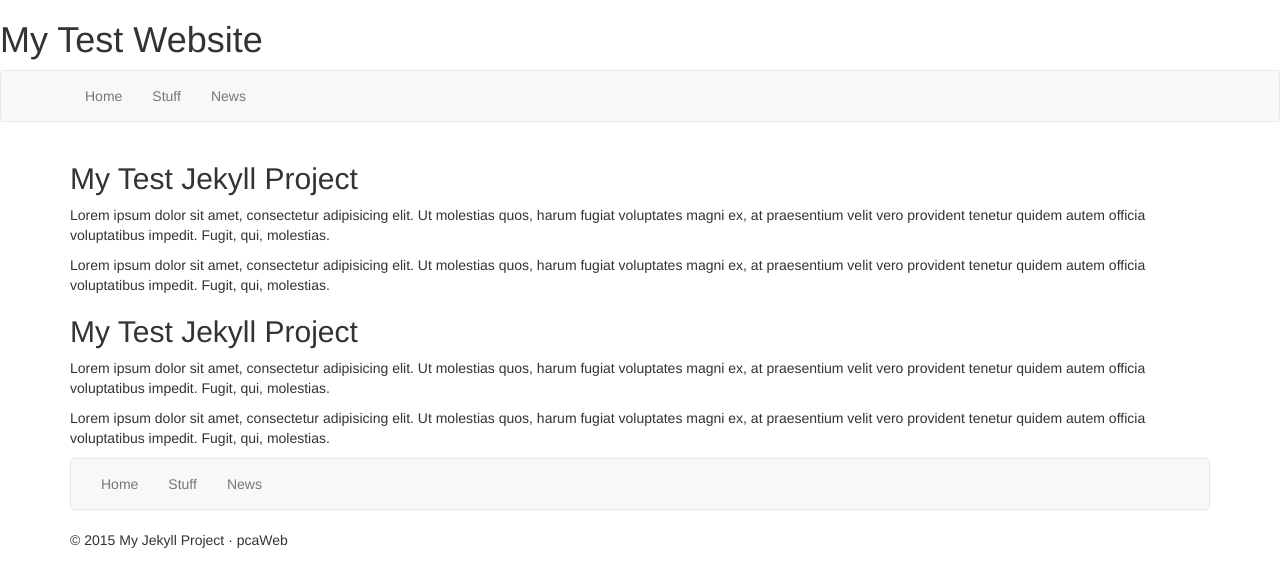
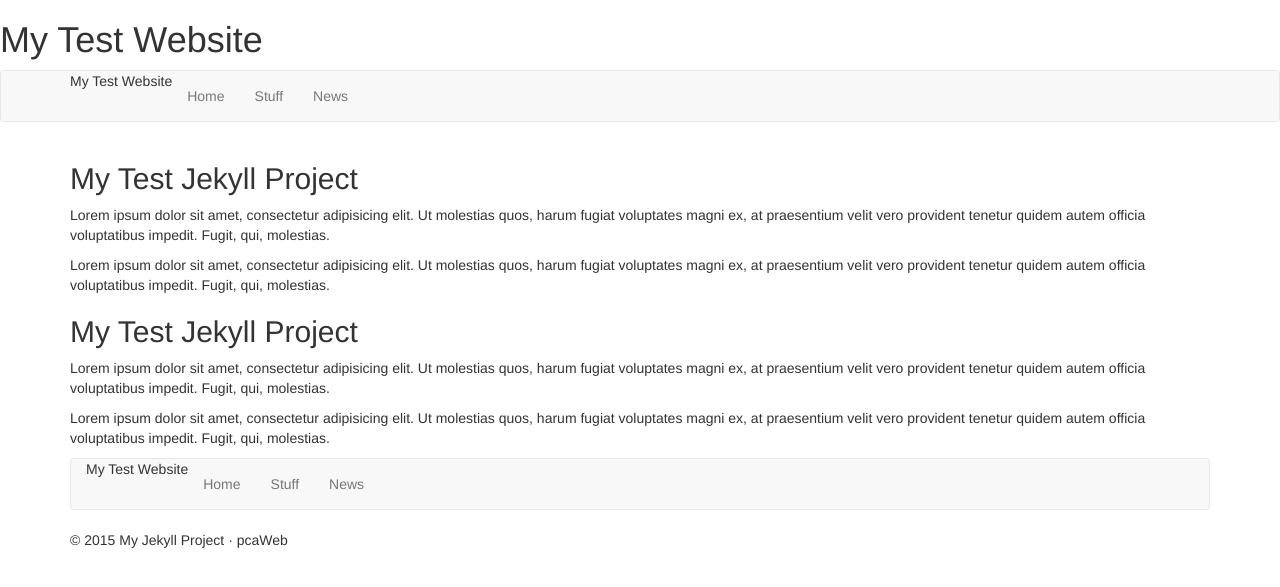
Before and after one commit to pcaWeb/My-Jekyll-Site, a Jekyll site: the page built from index.html, in a window 1280 px wide. Shown: the top 587 px of the page. Built offline with Jekyll 4.4.1, drawn with Linux system fonts in a browser that asks for light colours; nearby versions of some CDN libraries; Markdown is read by kramdown in place of the engine named in the settings.

Commit message:
navbar-brand"

```diff
--- a/_includes/nav.html
+++ b/_includes/nav.html
@@ -1,5 +1,8 @@
 	<nav class="navbar navbar-default role="navigation" {{include.navclass}}">
 		<div class="container">
+			<div class="navbar-header">
+				My Test Website
+			</div>
 			<ul class="nav navbar-nav">
 				<li><a href="{{site.baseurl}}/index.html" class="{% if page.url == '/index.html' %}active{% endif %}">Home</a></li>
 				<li><a href="{{site.baseurl}}/stuff.html" class="{% if page.url == '/stuff.html' %}active{% endif %}">Stuff</a></li>
```
